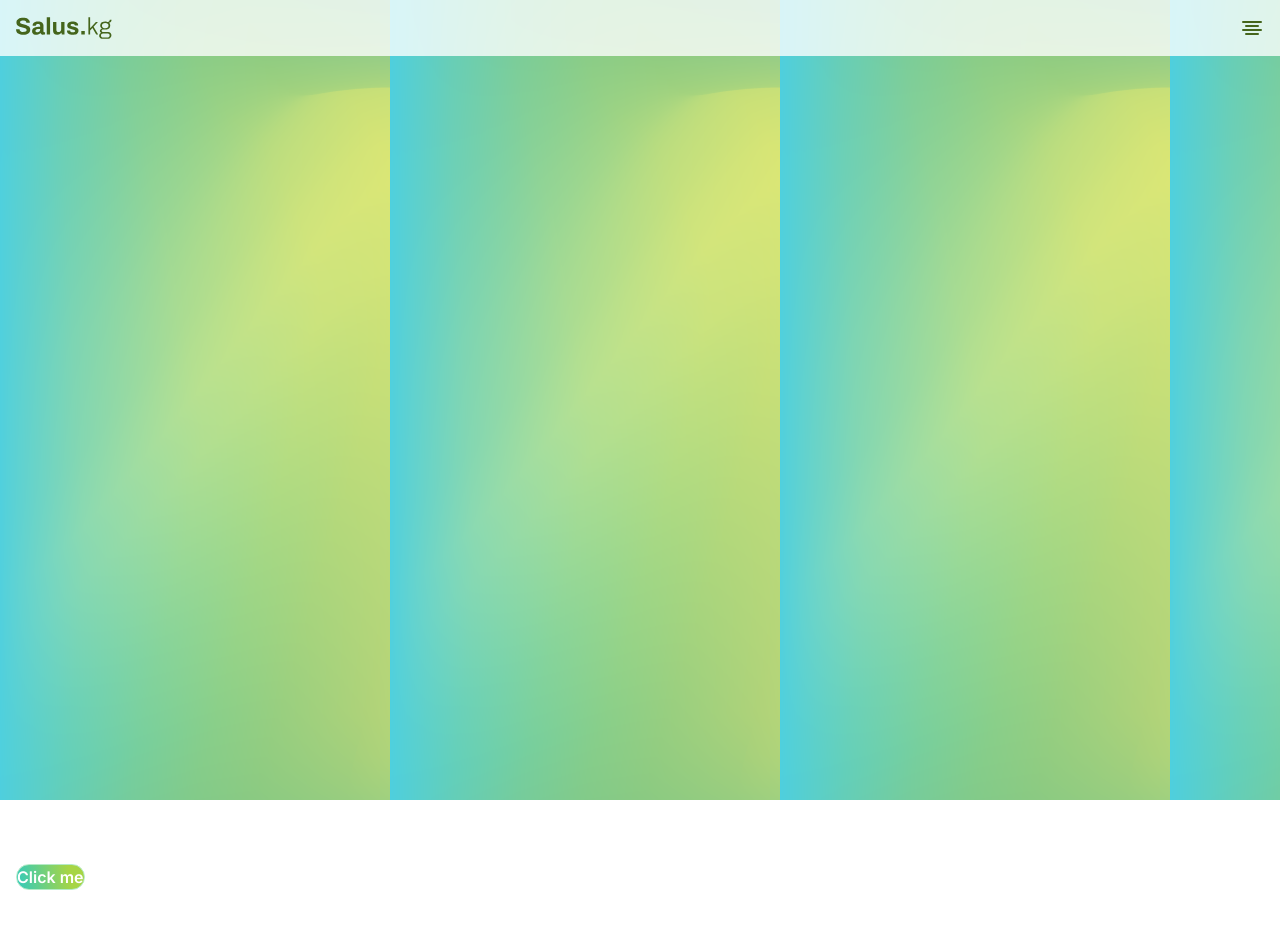
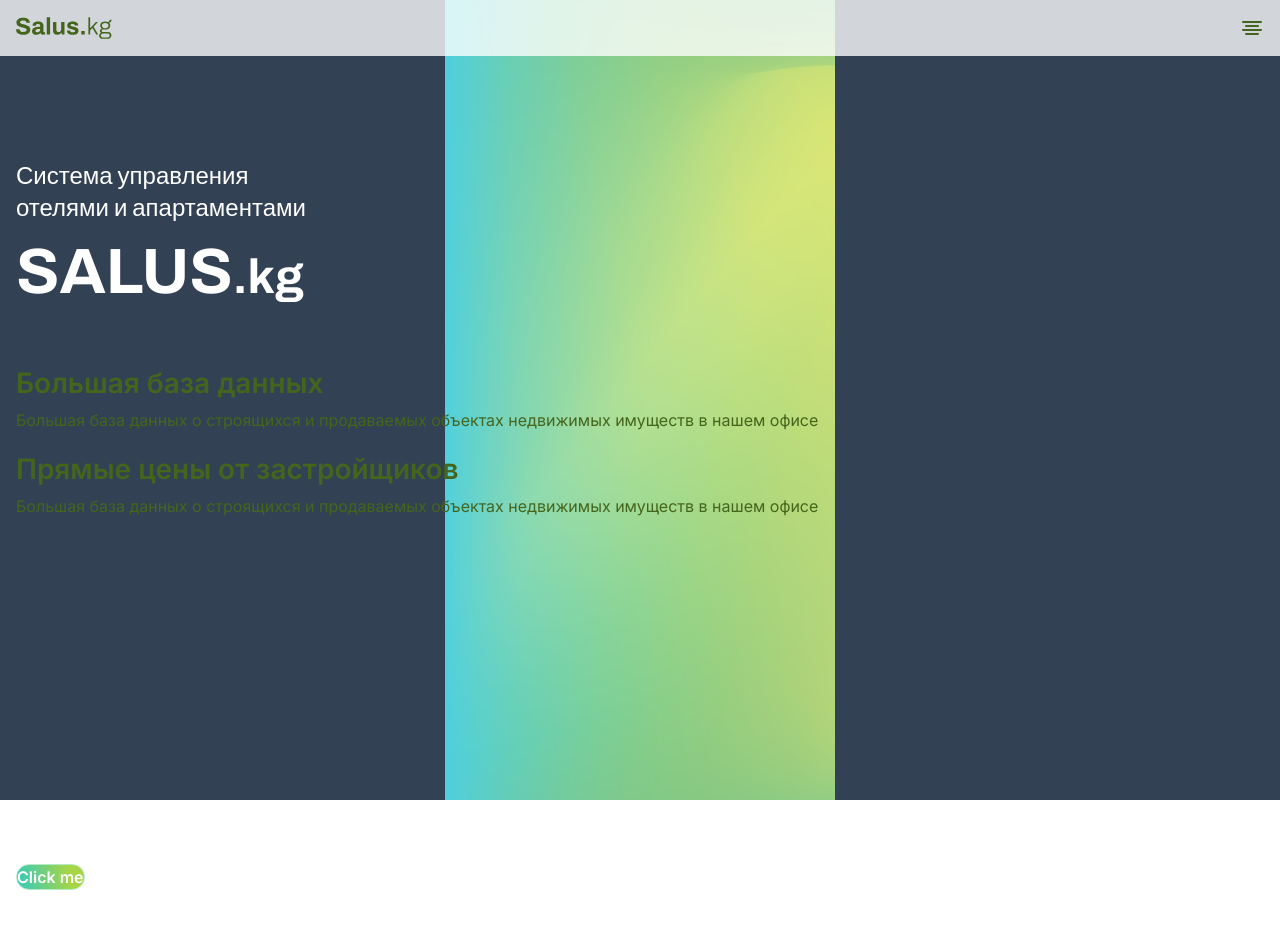
Before and after one commit to Bekjan02/salluskg, a React (Vite) app: page / in a window 1280 px wide. Shown: the top 928 px of the page. Built offline with nearby package versions, Linux system fonts and the light colour scheme.

Commit message:
created hero and header component

```diff
--- a/src/App.jsx
+++ b/src/App.jsx
@@ -1,5 +1,5 @@
 import './App.scss';
-import { Header } from './components';
+import { Header, Hero } from './components';
 
 function App() {
   return (
@@ -7,7 +7,7 @@
       <div className="h-screen w-screen bg-slate-700">
         <Header />
         <main>
-          <section className="hero bg-hero h-screen"></section>
+          <Hero />
         </main>
         <div className="section">
           <button className="btn-filled">Click me</button>
--- /dev/null
+++ b/src/components/Hero/Hero.jsx
@@ -0,0 +1,32 @@
+import './styles.scss';
+
+export const Hero = () => {
+  return (
+    <section className="container hero bg-hero bg-no-repeat bg-center h-screen pt-40">
+      <div className="w-80">
+        <p className="text-white text-2xl font-medium  font-Archivo">
+          Система управления отелями и апартаментами
+        </p>
+        <p className="text-[4rem] font-bold text-white uppercase font-Archivo">
+          salus<span className="text-5xl lowercase">.kg</span>
+        </p>
+      </div>
+      <div className="hero__subInfo">
+        <div>
+          <h2>Большая база данных</h2>
+          <p>
+            Большая база данных о строящихся и продаваемых объектах недвижимых
+            имуществ в нашем офисе
+          </p>
+        </div>
+        <div className="mt-6">
+          <h2>Прямые цены от застройщиков</h2>
+          <p>
+            Большая база данных о строящихся и продаваемых объектах недвижимых
+            имуществ в нашем офисе
+          </p>
+        </div>
+      </div>
+    </section>
+  );
+};
--- /dev/null
+++ b/src/components/Hero/index.js
@@ -0,0 +1 @@
+export { Hero } from './Hero';
--- /dev/null
+++ b/src/components/Hero/styles.scss
@@ -0,0 +1,11 @@
+.hero {
+  .hero__subInfo {
+    @apply mt-12;
+    h2 {
+      @apply text-main font-semibold text-[1.75rem] leading-[30px];
+    }
+    p {
+      @apply text-main text-base font-normal leading-[20px] mt-3;
+    }
+  }
+}
--- a/src/components/index.js
+++ b/src/components/index.js
@@ -1 +1,2 @@
 export { Header } from './Header';
+export { Hero } from './Hero';
```
